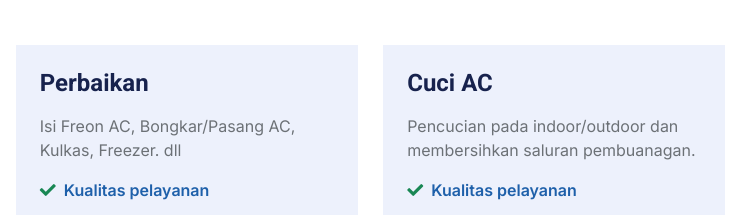
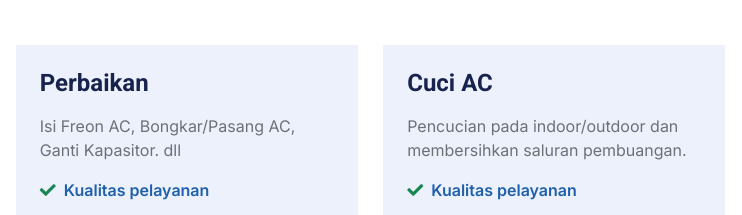
Before and after one commit to coorporates/arya-saputra-teknik, a plain HTML site: page index.html in a window 1280 px wide. Shown: the part 2607-2822 px from the top of the page, 448-1190 px from the left. Drawn offline with nearby package versions, Linux system fonts and the light colour scheme.

Commit message:
menambahkan jenis pelayanan

```diff
--- a/index.html
+++ b/index.html
@@ -219,7 +219,7 @@
               </div>
               <div class="bg-light p-4">
                 <h4 class="mb-3">Perbaikan</h4>
-                <p>Isi Freon AC, Bongkar/Pasang AC, Kulkas, Freezer. dll</p>
+                <p>Isi Freon AC, Bongkar/Pasang AC, Ganti Kapasitor. dll</p>
                 <p class="text-primary fw-medium"><i class="fa fa-check text-success me-2"></i>Kualitas pelayanan</p>
                 <p class="text-primary fw-medium"><i class="fa fa-check text-success me-2"></i>Teknisi profesional</p>
                 <p class="text-primary fw-medium"><i class="fa fa-check text-success me-2"></i>Pelayanan 24/7</p>
@@ -227,7 +227,7 @@
               </div>
               <div class="bg-light p-4">
                 <h4 class="mb-3">Cuci AC</h4>
-                <p>Pencucian pada indoor/outdoor dan membersihkan saluran pembuanagan.</p>
+                <p>Pencucian pada indoor/outdoor dan membersihkan saluran pembuangan.</p>
                 <p class="text-primary fw-medium"><i class="fa fa-check text-success me-2"></i>Kualitas pelayanan</p>
                 <p class="text-primary fw-medium"><i class="fa fa-check text-success me-2"></i>Teknisi profesional</p>
                 <p class="text-primary fw-medium"><i class="fa fa-check text-success me-2"></i>Pelayanan 24/7</p>
```
